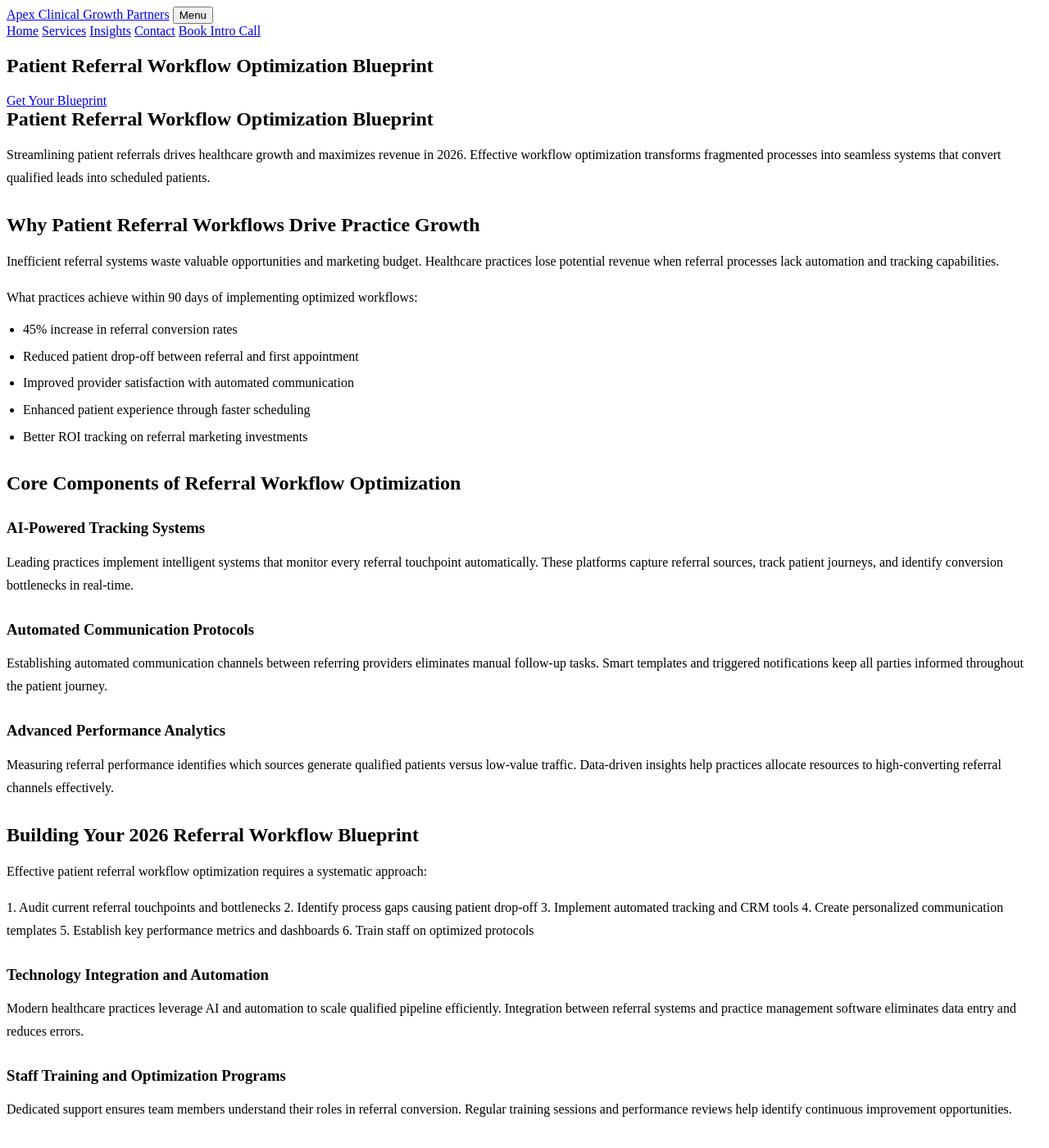
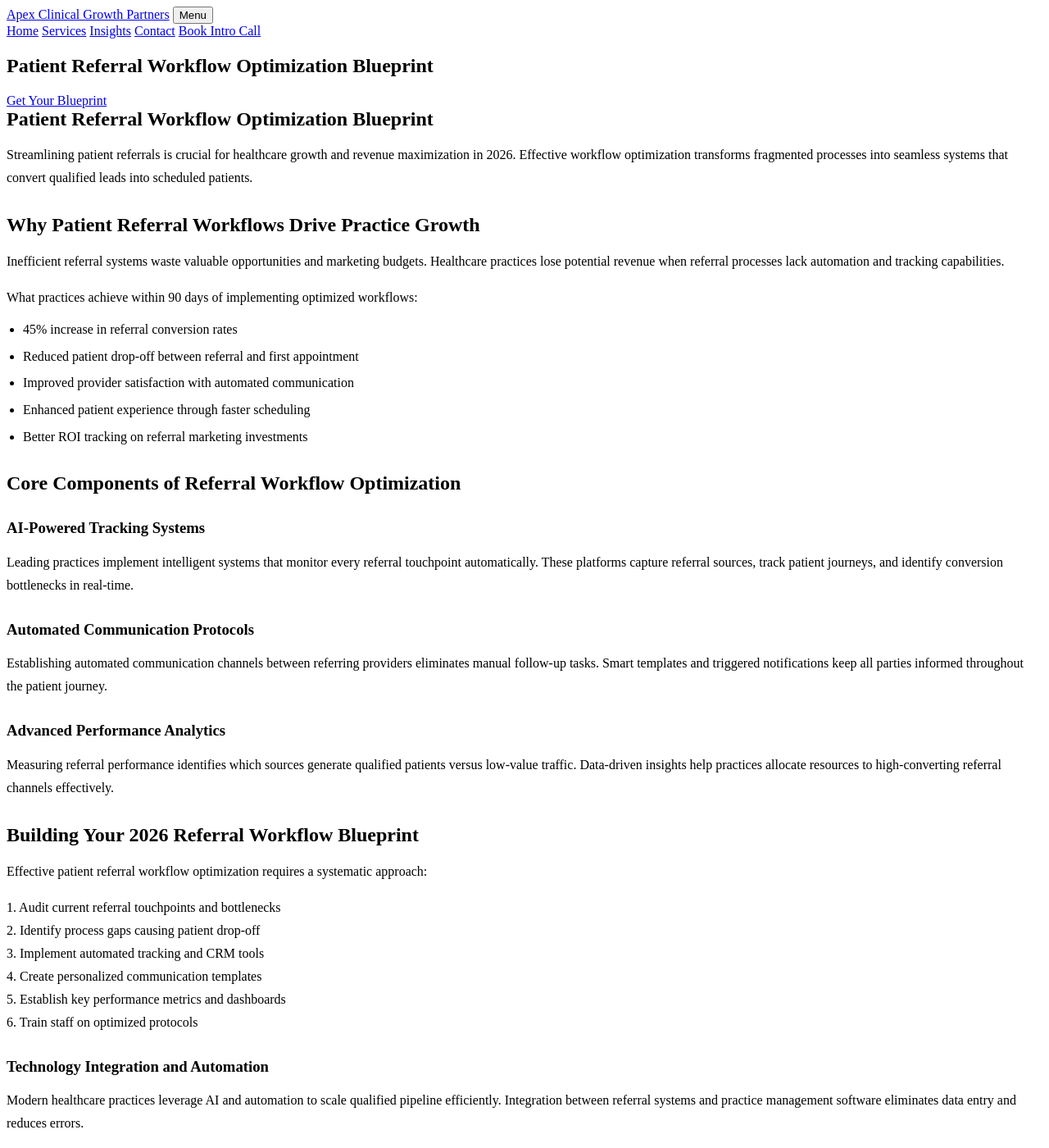
Before and after one commit to prjctlphbt/orbitr-canary-angular-20260228, a Jekyll site: the page patient-referral-workflow-blueprint.html, which Jekyll copies as it is, in a window 1280 px wide and 1400 px high. Shown: the whole window at 82% size. Built offline with Jekyll 4.4.1, drawn with Linux system fonts in a browser that asks for light colours.

Commit message:
Refresh and update content: patient-referral-workflow-blueprint.html

```diff
--- a/patient-referral-workflow-blueprint.html
+++ b/patient-referral-workflow-blueprint.html
@@ -7,7 +7,6 @@
 <meta content="Optimize your patient referral workflow with Apex Clinical Growth Partners. Streamline processes, reduce delays, and boost referral volume by 40% in 2026. Get your blueprint today." name="description"/>
 <title>Patient Referral Workflow Optimization Blueprint | 2026 Guide</title>
 <style>
-
 
 /* Minimal functional styles (accordion, forms only) */
 
@@ -49,7 +48,7 @@
  box-sizing: border-box;
 }
 
- </style>
+</style>
 <style id="orbitr-generated-content-style">
 .orbitr-generated-content > * {
  margin: 0;
@@ -109,9 +108,9 @@
 <section class="landing-content">
 <div class="container orbitr-generated-content">
 <h1>Patient Referral Workflow Optimization Blueprint</h1>
-<p>Streamlining patient referrals drives healthcare growth and maximizes revenue in 2026. Effective workflow optimization transforms fragmented processes into seamless systems that convert qualified leads into scheduled patients.</p>
+<p>Streamlining patient referrals is crucial for healthcare growth and revenue maximization in 2026. Effective workflow optimization transforms fragmented processes into seamless systems that convert qualified leads into scheduled patients.</p>
 <h2>Why Patient Referral Workflows Drive Practice Growth</h2>
-<p>Inefficient referral systems waste valuable opportunities and marketing budget. Healthcare practices lose potential revenue when referral processes lack automation and tracking capabilities.</p>
+<p>Inefficient referral systems waste valuable opportunities and marketing budgets. Healthcare practices lose potential revenue when referral processes lack automation and tracking capabilities.</p>
 <p>What practices achieve within 90 days of implementing optimized workflows:</p>
 <ul>
 <li>45% increase in referral conversion rates</li>
@@ -129,11 +128,11 @@
 <p>Measuring referral performance identifies which sources generate qualified patients versus low-value traffic. Data-driven insights help practices allocate resources to high-converting referral channels effectively.</p>
 <h2>Building Your 2026 Referral Workflow Blueprint</h2>
 <p>Effective patient referral workflow optimization requires a systematic approach:</p>
-<p>1. Audit current referral touchpoints and bottlenecks
-2. Identify process gaps causing patient drop-off
-3. Implement automated tracking and CRM tools
-4. Create personalized communication templates
-5. Establish key performance metrics and dashboards
+<p>1. Audit current referral touchpoints and bottlenecks<br/>
+2. Identify process gaps causing patient drop-off<br/>
+3. Implement automated tracking and CRM tools<br/>
+4. Create personalized communication templates<br/>
+5. Establish key performance metrics and dashboards<br/>
 6. Train staff on optimized protocols</p>
 <h3>Technology Integration and Automation</h3>
 <p>Modern healthcare practices leverage AI and automation to scale qualified pipeline efficiently. Integration between referral systems and practice management software eliminates data entry and reduces errors.</p>
@@ -179,14 +178,14 @@
 <div class="container small-note">Framework canary fixture for Orbitr approval testing.</div>
 </footer>
 <script>
- // FAQ accordion functionality
- document.querySelectorAll('.faq-question').forEach(button => {
+// FAQ accordion functionality
+document.querySelectorAll('.faq-question').forEach(button => {
  button.addEventListener('click', () => {
  const expanded = button.getAttribute('aria-expanded') === 'true';
  button.setAttribute('aria-expanded', !expanded);
  button.parentElement.classList.toggle('active');
  });
- });
- </script>
+});
+</script>
 </body>
 </html>
```
